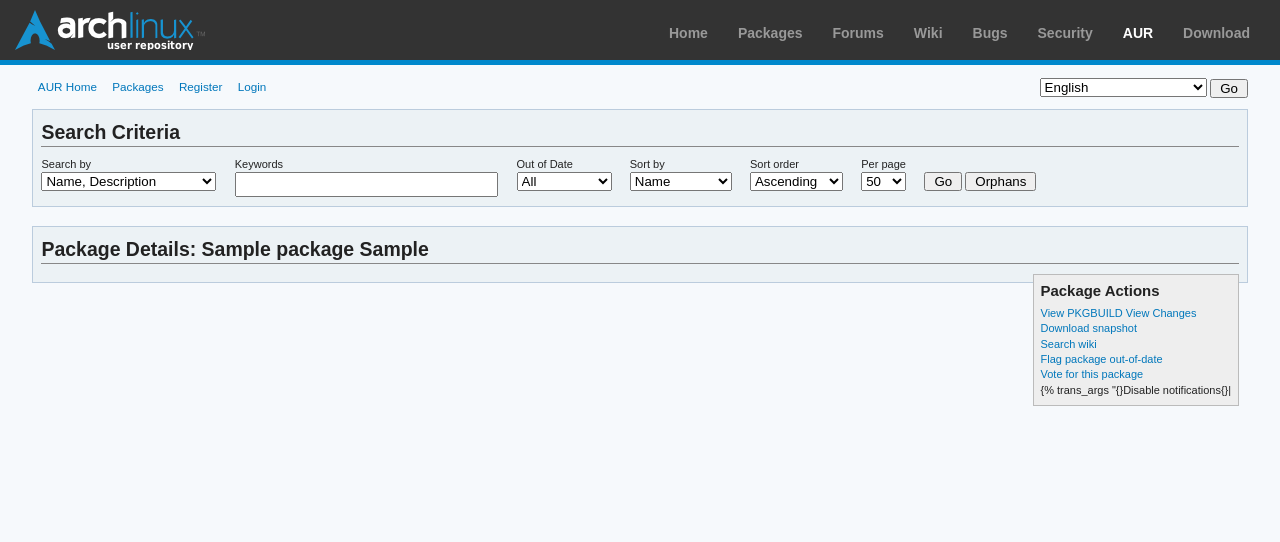
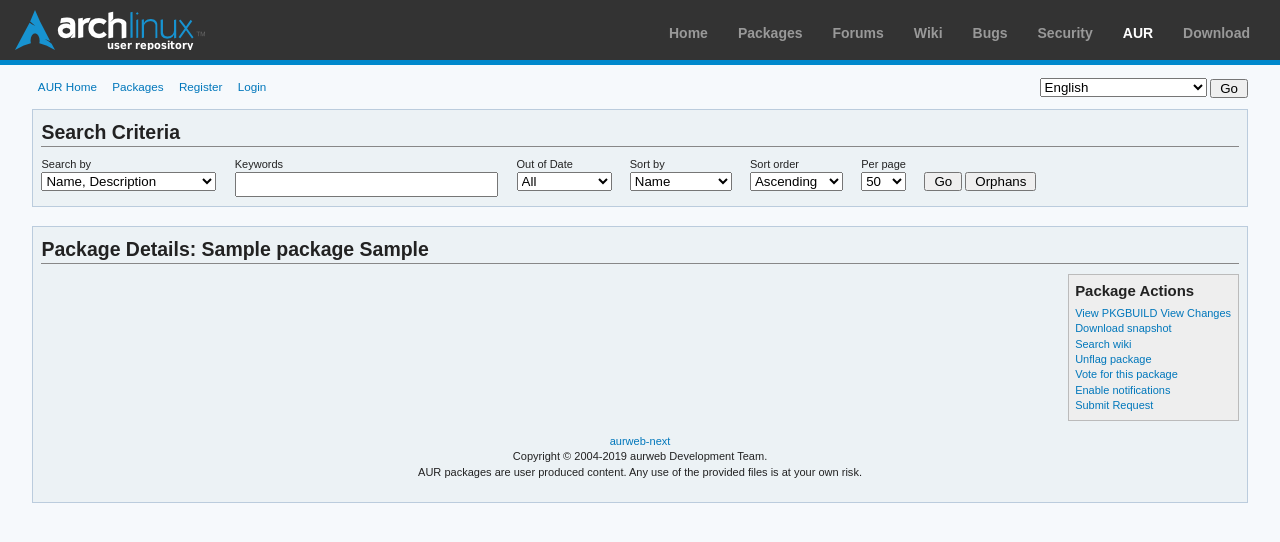
Before and after one commit to kevr/aurweb.v6, a Django app: a page that uses web/aurwebdj/packages/templates/packages/package.html in a window 1280 px wide. Shown: the top 542 px of the page. Run offline with Django 3.2, Linux system fonts and the light colour scheme; tables that the repository leaves empty hold one stand-in row (values such as "Sample post").

Commit message:
Finish Package Actions links in package page
Signed-off-by: Kevin Morris <kevr.gtalk@gmail.com>

```diff
--- a/web/aurwebdj/packages/templates/packages/package.html
+++ b/web/aurwebdj/packages/templates/packages/package.html
@@ -28,13 +28,28 @@
           {% trans_args "{}Search wiki{}|<a href='https://wiki.archlinux.org/index.php/Special:Search?search="|add:pkg.name|add:"'>|</a>" %}
         </li>
         <li>
+          {% if pkg.package_base.out_of_date_at == None %}
           {% trans_args "{}Flag package out-of-date{}|<a href='/packages/"|add:pkg.name|add:"/flag/'>|</a>" %}
+          {% else %}
+          {% trans_args "{}Unflag package{}|<a href='/packages/"|add:pkg.name|add:"/unflag/'>|</a>" %}
+          {% endif %}
         </li>
         <li>
+          {% if user|voted:pkg.package_base %}
+          {% trans_args "{}Remove vote{}|<a href='/packages/"|add:pkg.name|add:"/unvote/'>|</a>" %}
+          {% else %}
           {% trans_args "{}Vote for this package{}|<a href='/packages/"|add:pkg.name|add:"/vote/'>|</a>" %}
+          {% endif %}
         </li>
         <li>
-          {% trans_args "{}Disable notifications{}|<a href='/packages/
+          {% if user|notify:pkg.package_base %}
+          {% trans_args "{}Disable notifications{}|<a href='/packages/"|add:pkg.name|add:"/unnotify/'>|</a>" %}
+          {% else %}
+          {% trans_args "{}Enable notifications{}|<a href='/packages/"|add:pkg.name|add:"/notify/'>|</a>" %}
+          {% endif %}
+        </li>
+        <li>
+          {% trans_args "{}Submit Request{}|<a href='/packages/"|add:pkg.name|add:"/request/'>|</a>" %}
         </li>
       </ul>
   </div>
```
